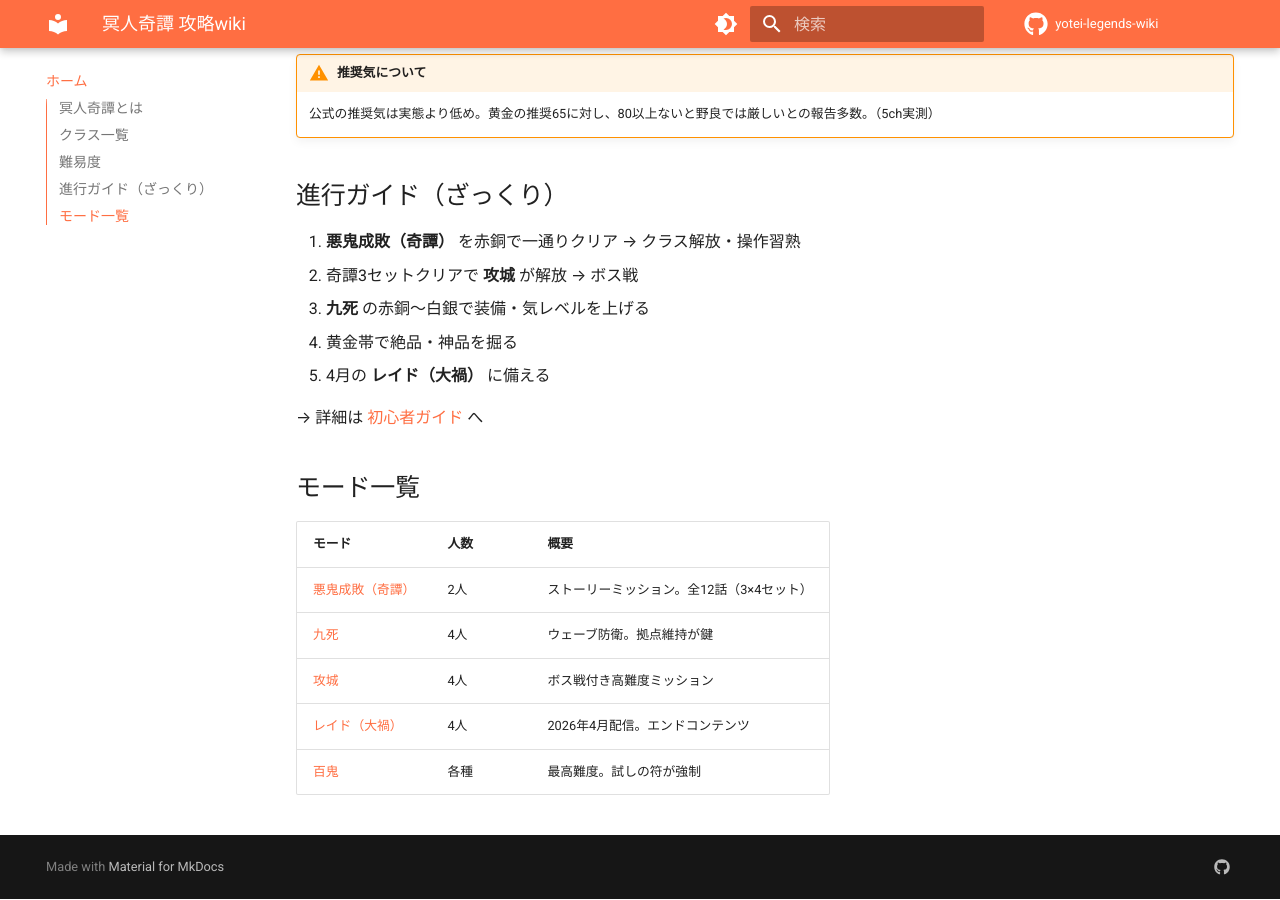
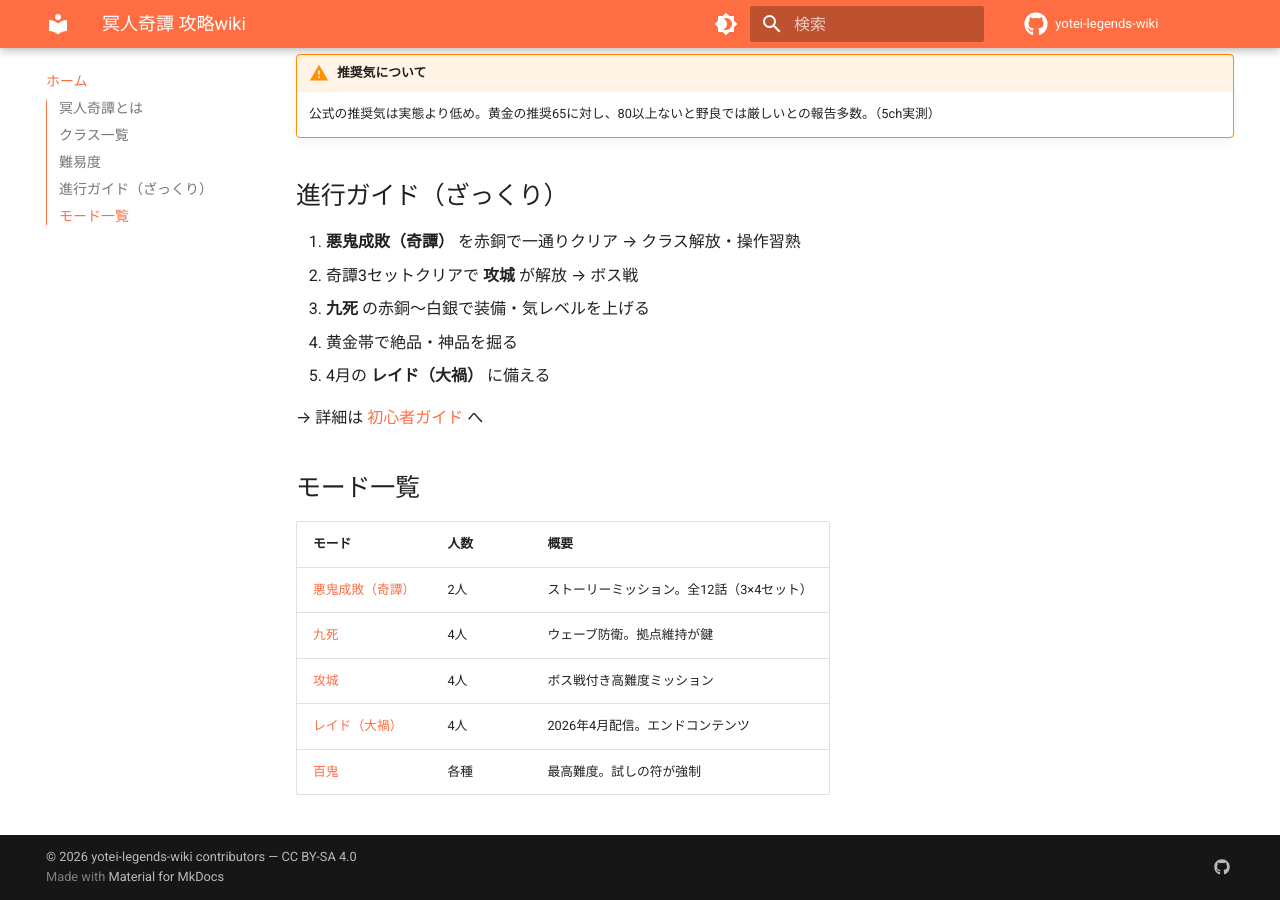
Before and after one commit to jtkjp06/yotei-legends-wiki, an MkDocs documentation site: the page built from docs/index.md, in a window 1280 px wide and 900 px high, scrolled down 1520 px. Built offline with MkDocs 1.6.1 and Material for MkDocs 9.7.7, drawn with Linux system fonts in a browser that asks for light colours; comment, search, counter and statistics services are not loaded.

Commit message:
CC BY-SA 4.0ライセンスファイルを追加し、フッターにライセンス表記を追加
Co-Authored-By: Claude Sonnet 4.6 <noreply@anthropic.com>

```diff
--- a/mkdocs.yml
+++ b/mkdocs.yml
@@ -83,3 +83,7 @@ extra:
   social:
     - icon: fontawesome/brands/github
       link: "https://github.com/jtkjp06/yotei-legends-wiki"
+
+copyright: >
+  &copy; 2026 yotei-legends-wiki contributors —
+  <a href="https://creativecommons.org/licenses/by-sa/4.0/" target="_blank" rel="noopener">CC BY-SA 4.0</a>
```
Also changed, not shown: 1 other file.
